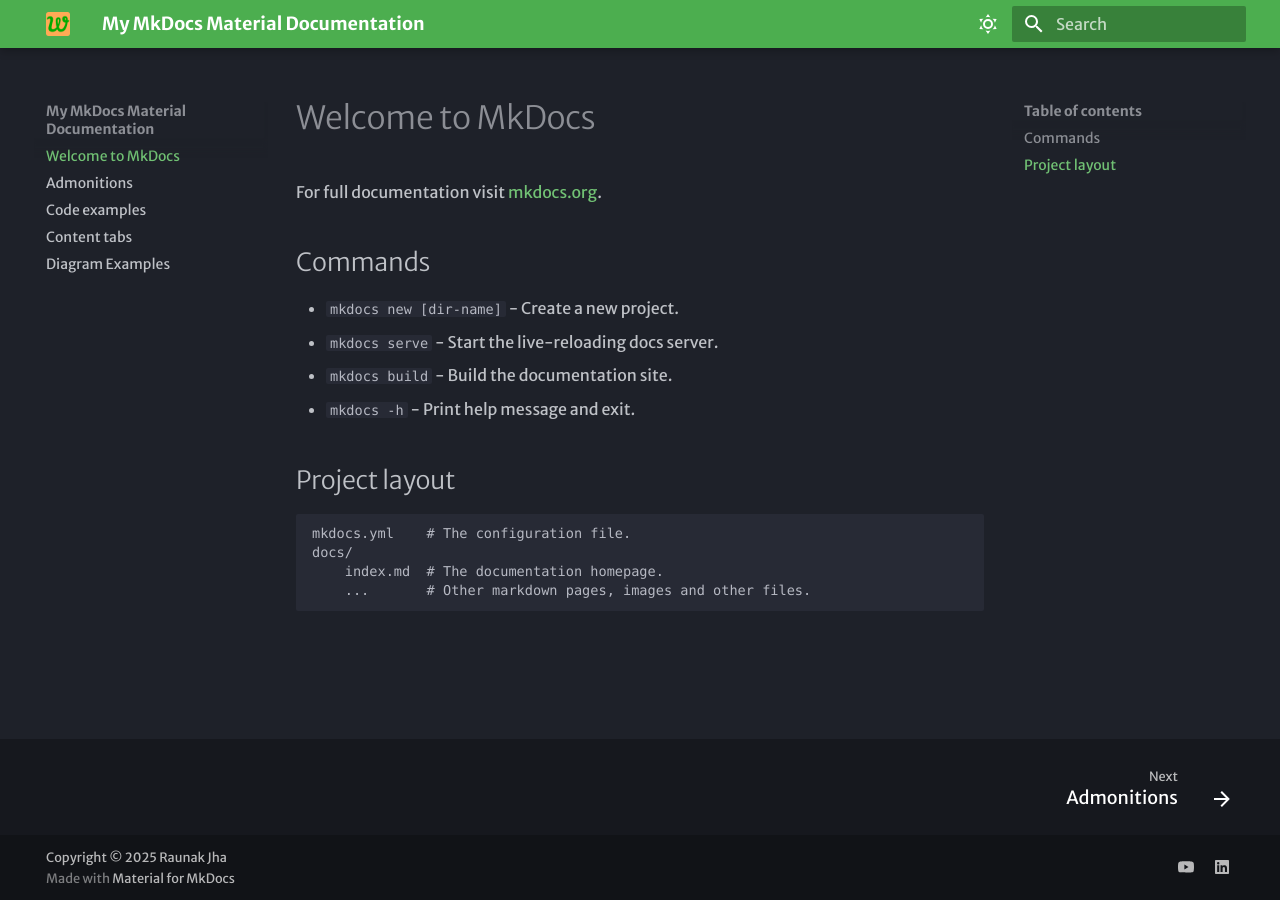
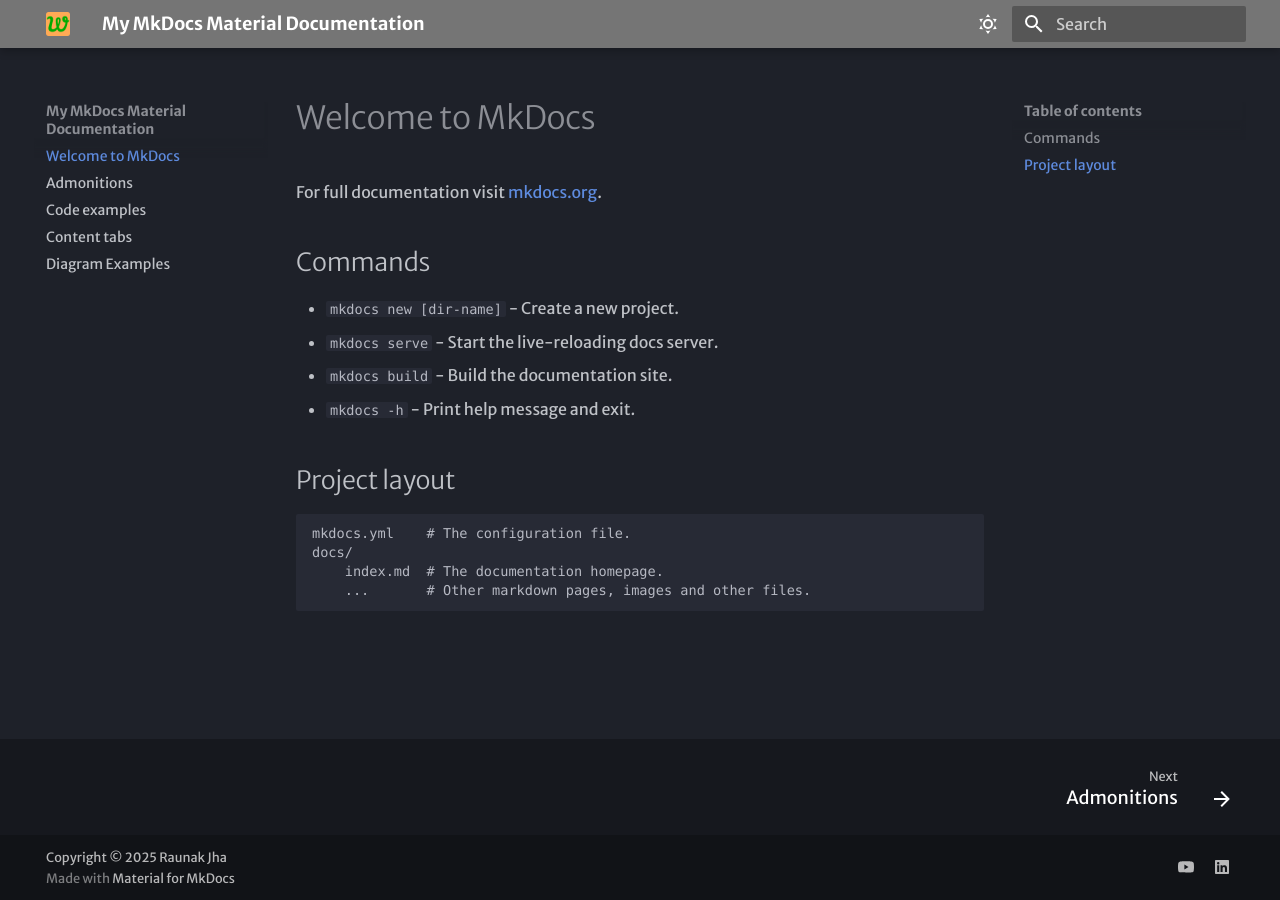
Before and after one commit to RaunakJha24/mkdocs-demo, an MkDocs documentation site: the page built from docs/index.md, in a window 1280 px wide. Built offline with MkDocs 1.6.1 and Material for MkDocs 9.7.7, drawn with Linux system fonts in a browser that asks for light colours; some web fonts are replaced.

Commit message:
primarycolor change in mkdocs.yml file

```diff
--- a/mkdocs.yml
+++ b/mkdocs.yml
@@ -15,7 +15,7 @@
       toggle:
         icon: material/weather-sunny
         name: Dark mode
-      primary: green
+      primary: grey
       accent: deep purple
     - scheme: default
       toggle:
```
